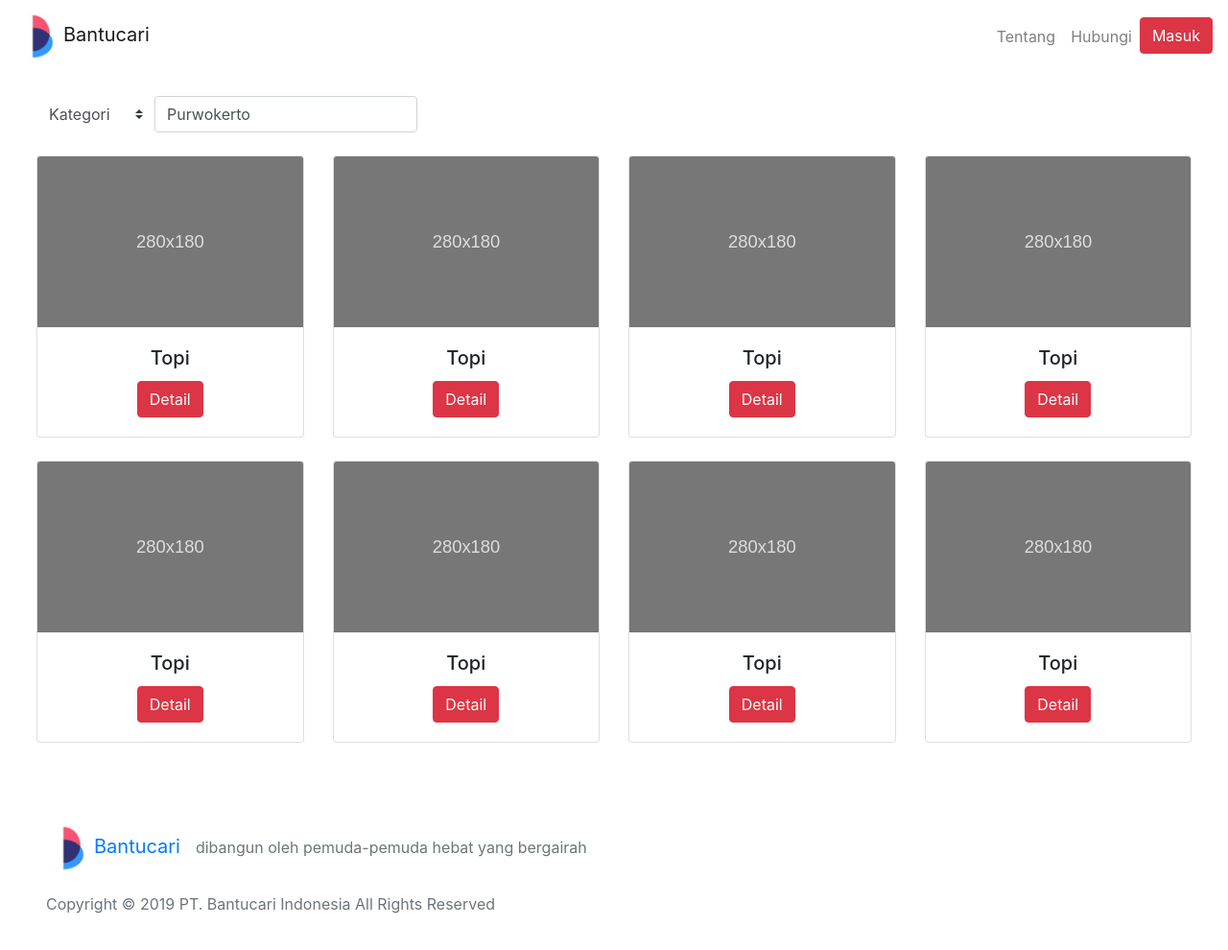
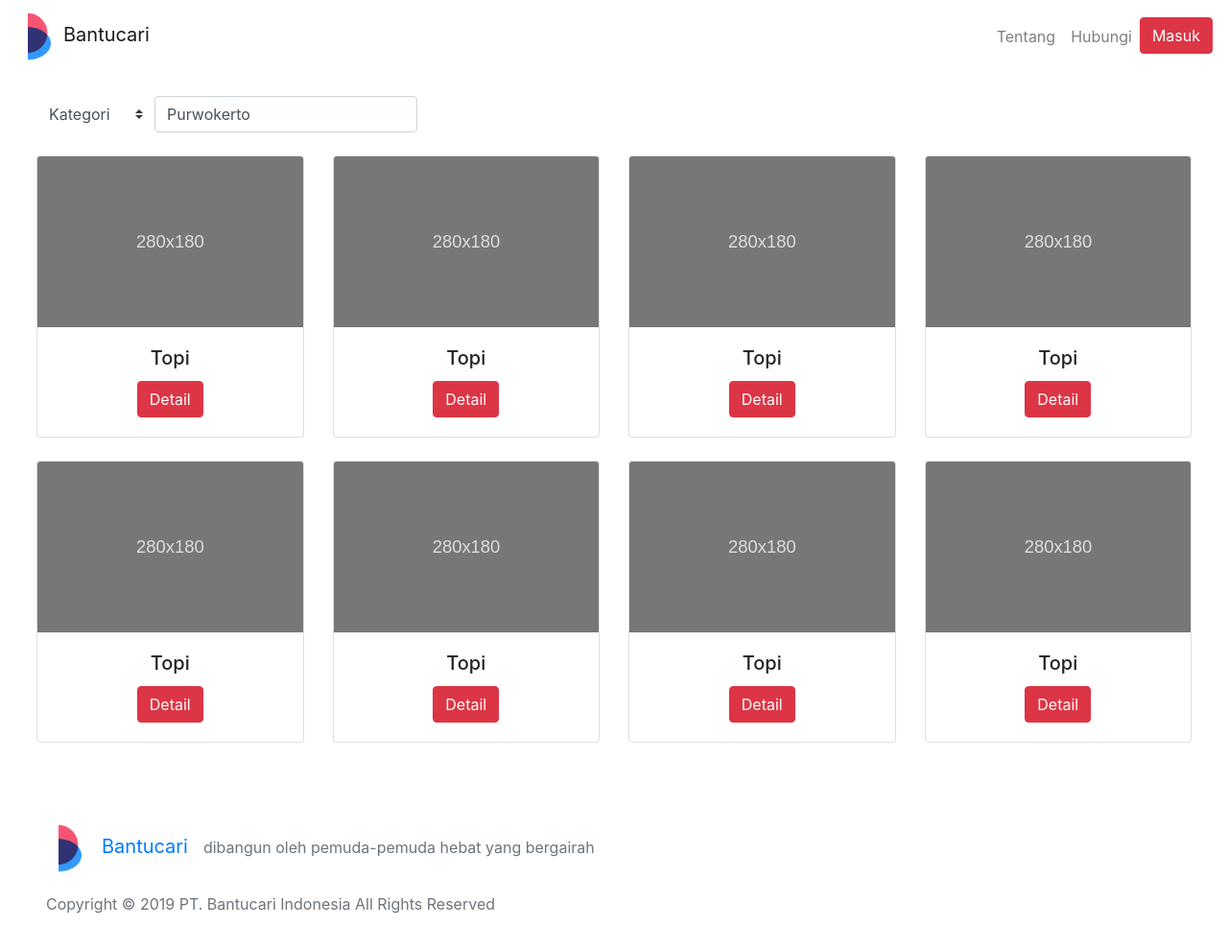
Before and after one commit to habib-ada/bantucari, a plain HTML site: page index.html in a window 1280 px wide. Shown: the whole page at 96% size. Drawn offline with Linux system fonts and the light colour scheme.

Commit message:
perbaiki logo jadi png + nyembunyiin input file

```diff
--- a/index.html
+++ b/index.html
@@ -8,19 +8,14 @@
     />
     <link rel="stylesheet" href="./public/css/bootstrap.min.css" />
     <title>Bantucari</title>
-    <link rel="icon" sizes="192x192" href="public/img/logo.jpg" />
+    <link rel="icon" type="image/png" href="public/img/logo.png" />
   </head>
   <body>
     <header
       class="navbar navbar-expand navbar-light flex-column flex-md-row bd-navbar"
     >
       <a class="navbar-brand" href="#"
-        ><img
-          src="public/img/logo.jpg"
-          alt=""
-          width="50"
-          height="50"
-        />Bantucari</a
+        ><img src="public/img/logo.png" alt="" height="50" />Bantucari</a
       >
       <button
         class="navbar-toggler collapsed"
@@ -182,10 +177,10 @@
         <p>
           <a class="navbar-brand" href="#"
             ><img
-              src="public/img/logo.jpg"
+              src="public/img/logo.png"
               alt=""
-              width="50"
               height="50"
+              class="mr-2"
             />Bantucari</a
           >dibangun oleh pemuda-pemuda hebat yang bergairah
         </p>
```
Also changed, not shown: atur.html (+6 -7 lines), login.html (+2 -7 lines), register.html (+2 -7 lines), welcome.html (+2 -2 lines), public/img/logo.png (added), public/img/logon.jpg (renamed from public/img/logo.jpg).
